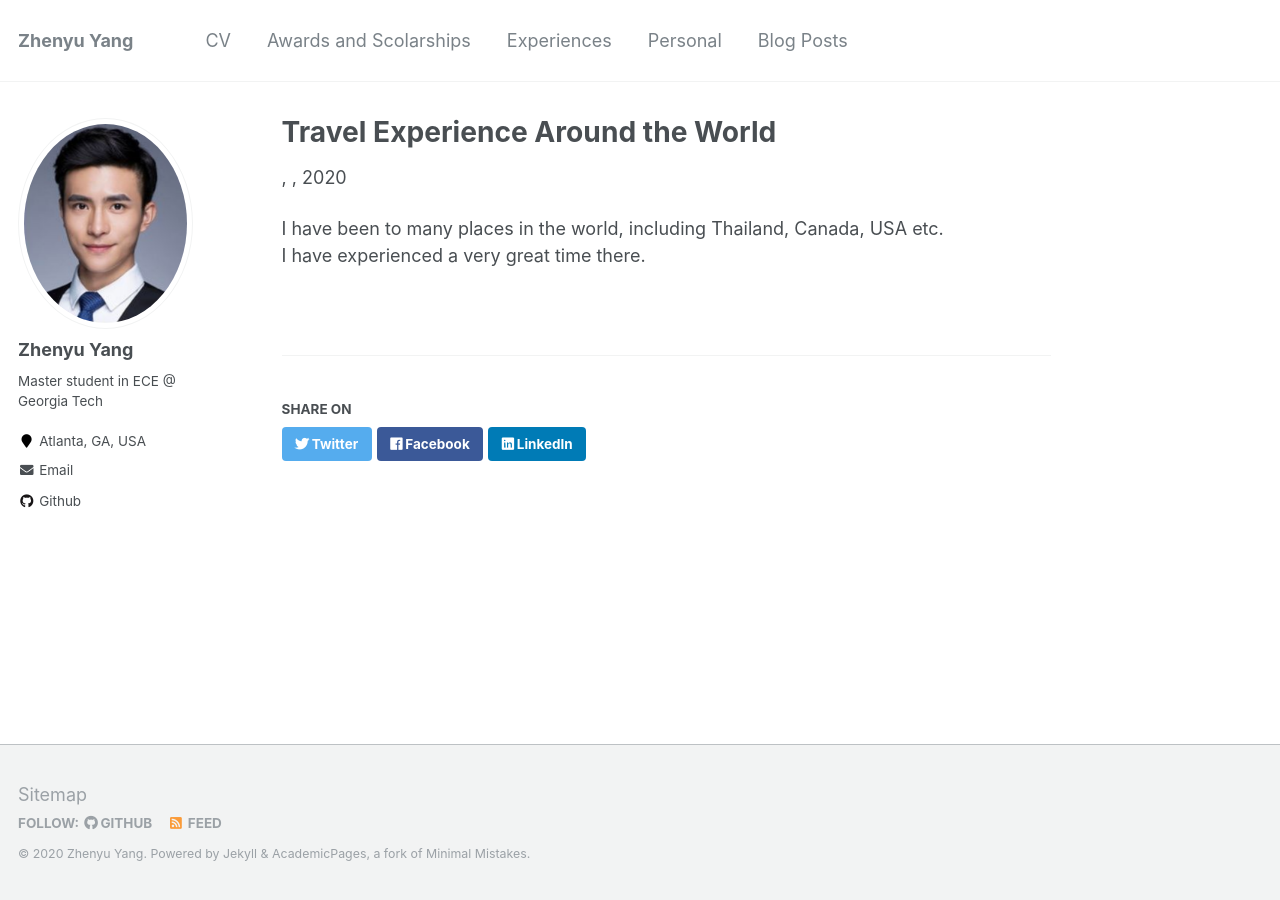
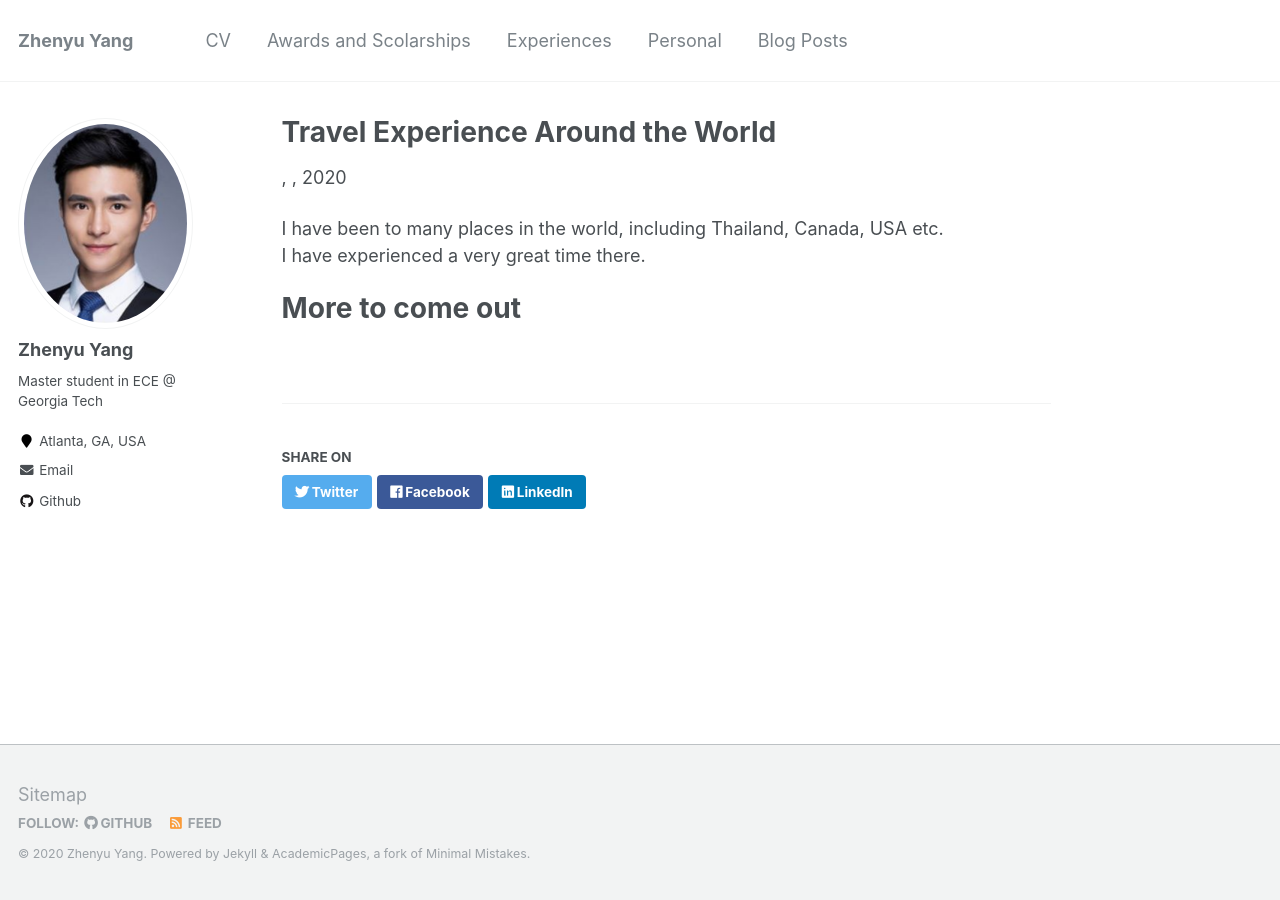
Before and after one commit to azpeteryang/azpeteryang.github.io, a Jekyll site: the page built from _teaching/2020Fall.md, in a window 1280 px wide. Built offline with Jekyll 4.4.1, drawn with Linux system fonts in a browser that asks for light colours.

Commit message:
Update 2020Fall.md

```diff
--- a/_teaching/2020Fall.md
+++ b/_teaching/2020Fall.md
@@ -6,3 +6,5 @@ collection: Experience
 
 I have been to many places in the world, including Thailand, Canada, USA etc.
 I have experienced a very great time there.
+
+# More to come out
```
